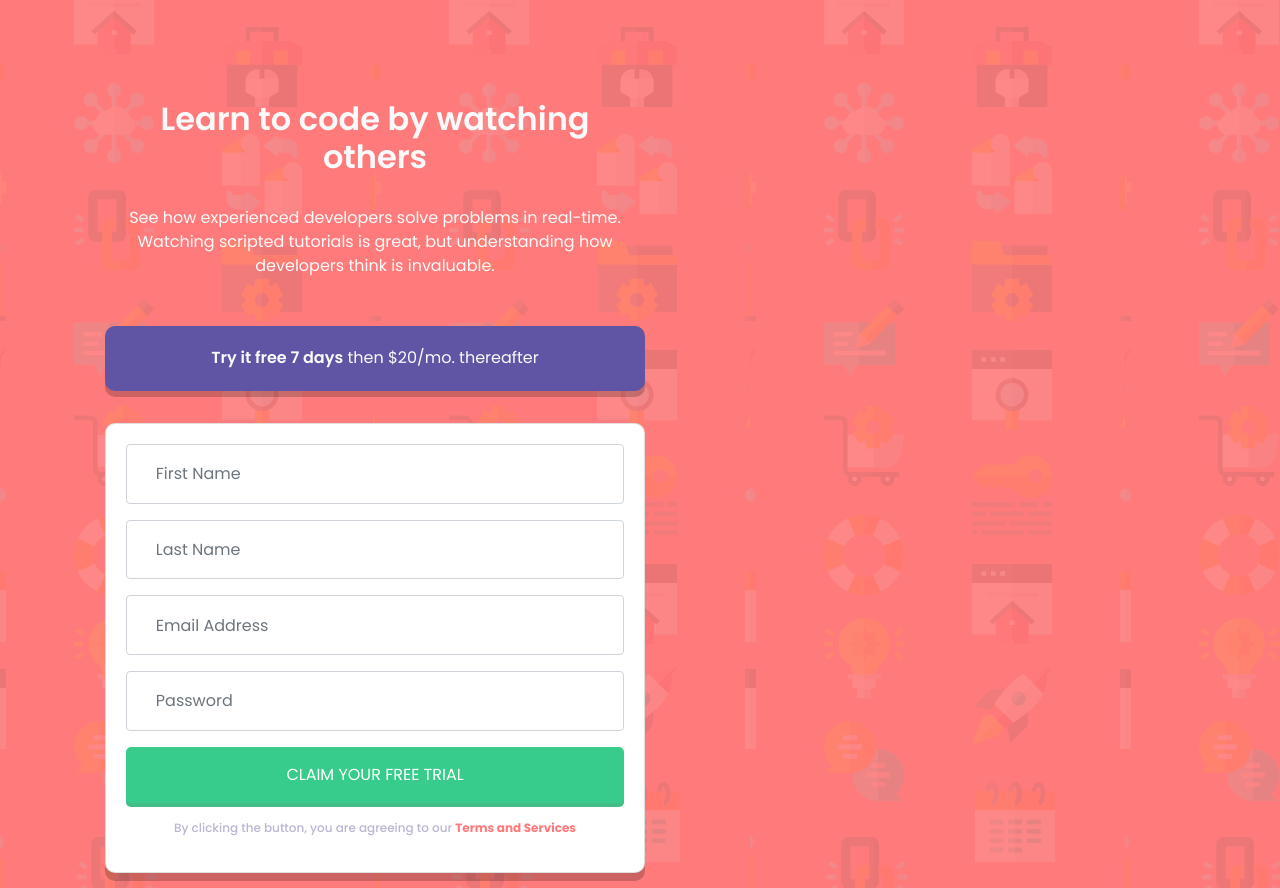
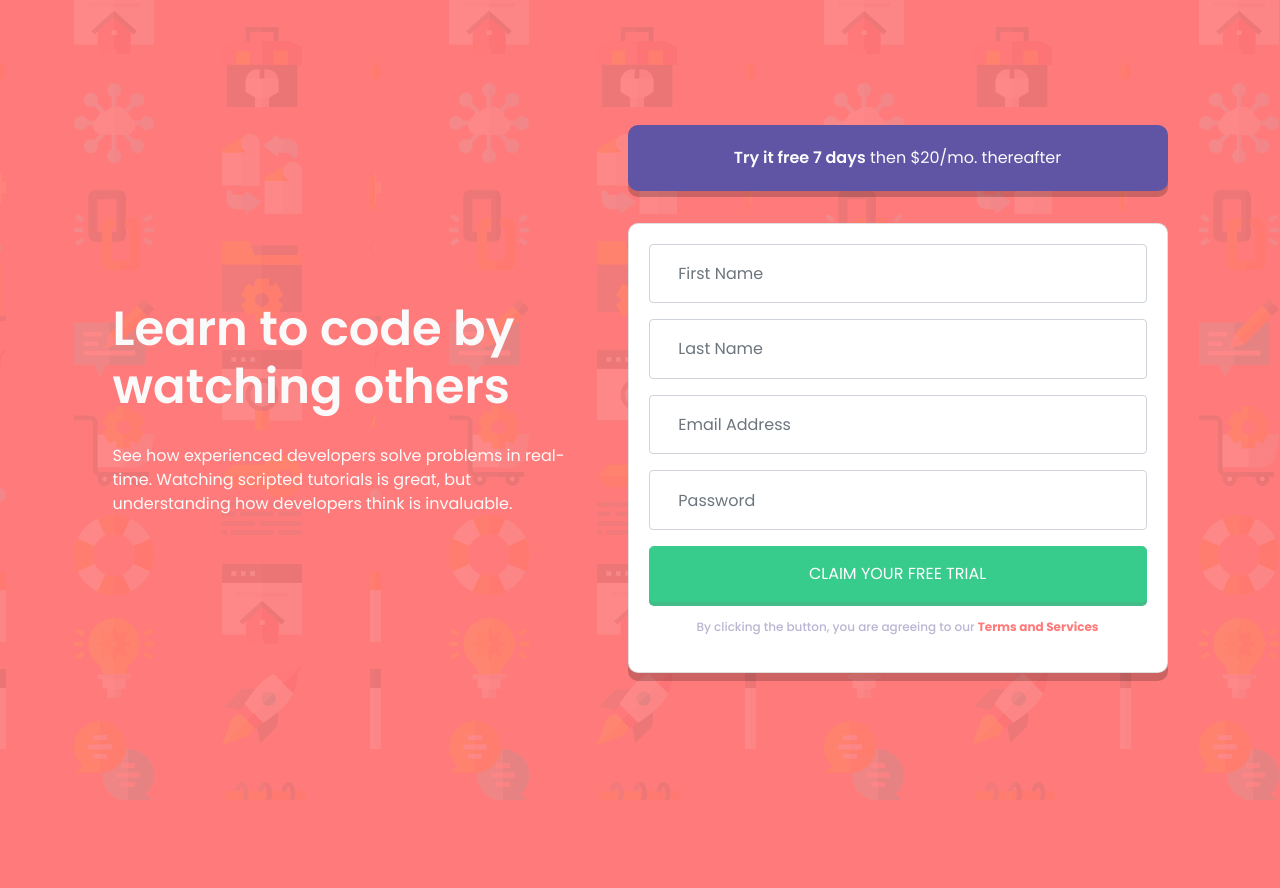
Before and after one commit to DariusMatthews/LTC, a website: page index.html in a window 1280 px wide. Shown: the top 888 px of the page. After the commit the page ends 800 px from the top, so only its background shows below. Drawn offline with nearby package versions, Linux system fonts and the light colour scheme; files whose address does not match are found by name.

Commit message:
Finished styles for laptop/desktop screens.

```diff
--- a/index.html
+++ b/index.html
@@ -13,13 +13,13 @@
 
 <body>
   <section id="landing-page" class="container">
-    <div class="row">
-      <div class="content col-lg-6 col-md-12 col-sm-12">
+    <div class="row justify-content-lg-center">
+      <div class="content col col-lg-5 col-xl-5 col-md-12 col-sm-12">
         <h1 class="ltc">Learn to code by watching others</h1>
         <p class="text">See how experienced developers solve problems in real-time. Watching scripted tutorials is great,
           but understanding how developers think is invaluable.</p>
       </div>
-      <div class="form col-lg-6 col-md-12 col-sm-12">
+      <div class="form col col-xl-6 col-md-12 col-sm-12">
         <div class="try-it">
           <p><span class="strong-text">Try it free 7 days</span> then $20/mo. thereafter</p>
         </div>
--- a/scss/styles.scss
+++ b/scss/styles.scss
@@ -112,3 +112,23 @@ body {
 
 // TODO: FIX CONTENT ALIGNMENT AT 769px
 // TODO: STYLE PAGE FOR LAPTOP AND DESKTAP SCREENS
+
+@media only screen and (min-width: 1200px) {
+  #landing-page {
+    margin-top: 125px;
+
+    .content {
+      padding-top: 75px;
+
+      .ltc, .text {
+        text-align: left;
+      }
+      .ltc {
+        font-size: 3rem;
+      }
+      .text {
+        width: 455px;
+      }
+    }
+  }
+}
```
Also changed, not shown: css/styles.css, scss/styles.min.css.
